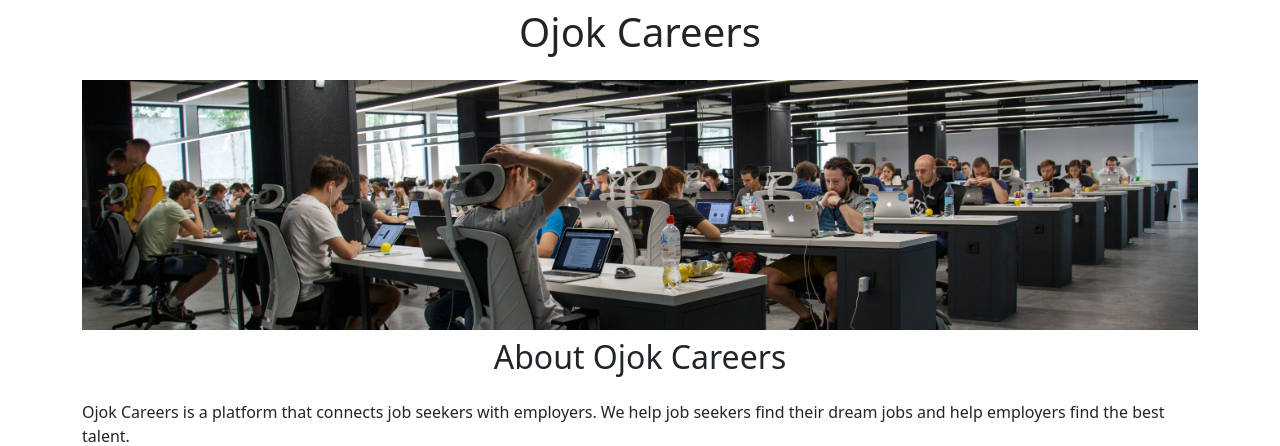
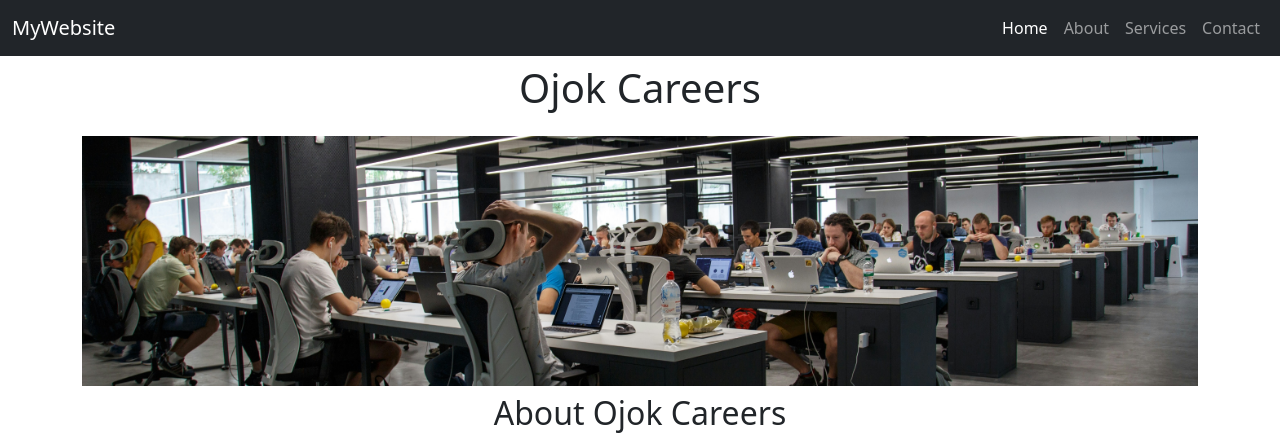
Before and after one commit to ojokgeorge118/ojok-careers-website, a Flask app: page / in a window 1280 px wide. Shown: the top 446 px of the page. Run offline with Flask 3, Linux system fonts and the light colour scheme.

Commit message:
Added Nav bar page and modified home

```diff
--- a/templates/home.html
+++ b/templates/home.html
@@ -17,7 +17,7 @@
         </style>
 
     </head>
-
+    {%include 'nav.html'%}
     <body>
         <div class="container">
             <h1 class="text-center mt-2 mb-4">{{company_name}} Careers </h1>
--- /dev/null
+++ b/templates/nav.html
@@ -0,0 +1,31 @@
+<!-- Navbar -->
+<nav class="navbar navbar-expand-lg navbar-dark bg-dark">
+  <div class="container-fluid">
+    <a class="navbar-brand" href="#">MyWebsite</a>
+    <button class="navbar-toggler" type="button" data-bs-toggle="collapse"
+            data-bs-target="#navbarNav" aria-controls="navbarNav"
+            aria-expanded="false" aria-label="Toggle navigation">
+      <span class="navbar-toggler-icon"></span>
+    </button>
+
+    <div class="collapse navbar-collapse" id="navbarNav">
+      <ul class="navbar-nav ms-auto">
+        <li class="nav-item">
+          <a class="nav-link active" aria-current="page" href="#">Home</a>
+        </li>
+        <li class="nav-item">
+          <a class="nav-link" href="#">About</a>
+        </li>
+        <li class="nav-item">
+          <a class="nav-link" href="#">Services</a>
+        </li>
+        <li class="nav-item">
+          <a class="nav-link" href="#">Contact</a>
+        </li>
+      </ul>
+    </div>
+  </div>
+</nav>
+
+<!-- Bootstrap JS (needed for the collapse button) -->
+<script src="https://cdn.jsdelivr.net/npm/bootstrap@5.3.3/dist/js/bootstrap.bundle.min.js"></script>
```
